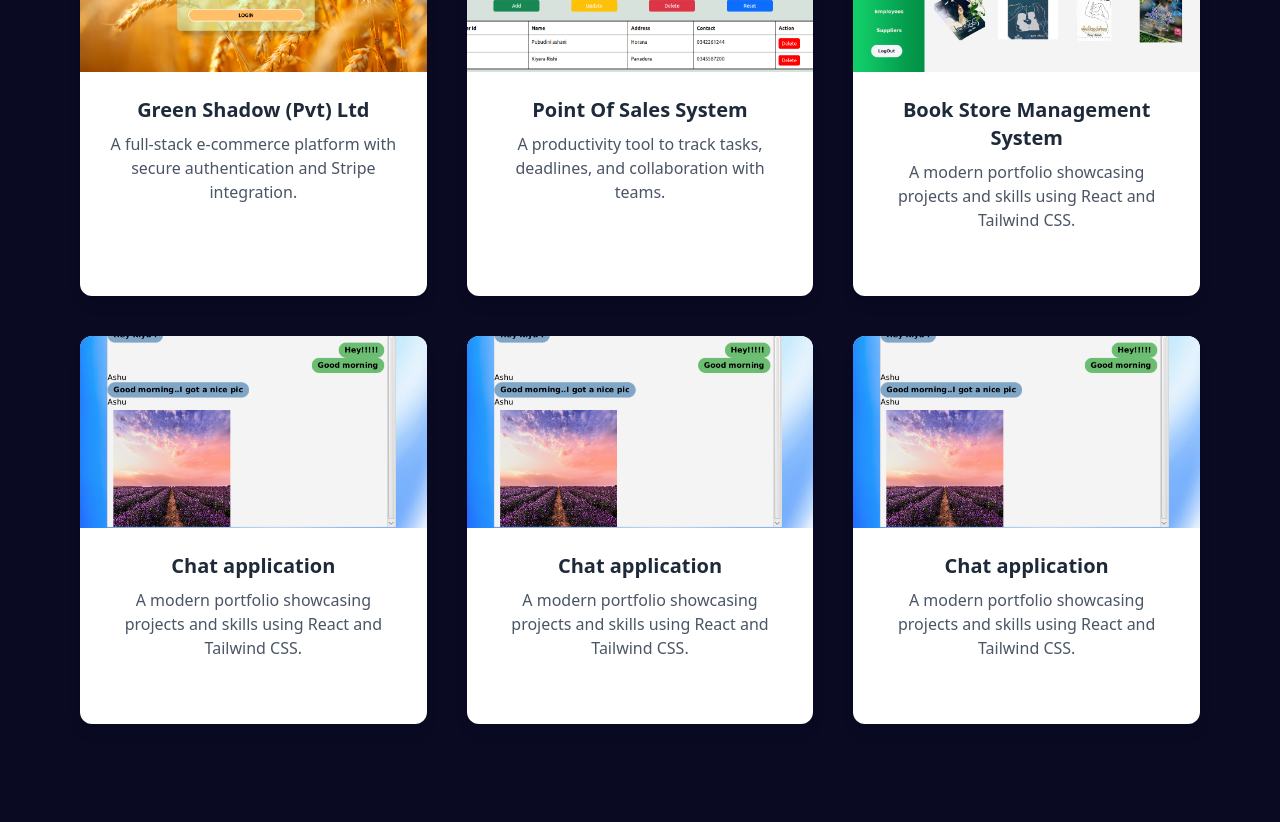
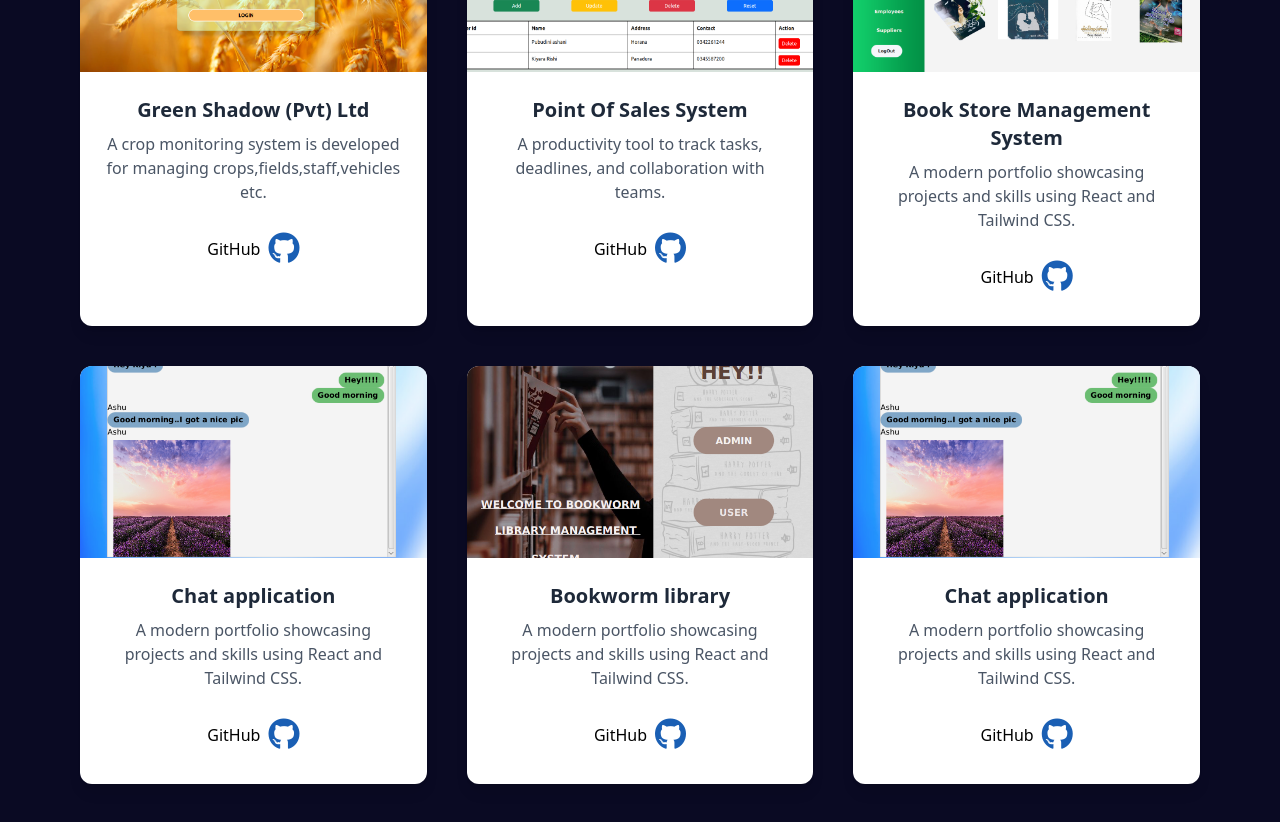
Before and after one commit to pubudiniashani/react-portfolio, a React (Vite) app: page / in a window 1280 px wide. Shown: the part 880-1702 px from the top of the page. Built offline with nearby package versions, Linux system fonts and the light colour scheme.

Commit message:
update projects

```diff
--- a/index.html
+++ b/index.html
@@ -3,6 +3,11 @@
   <head>
     <meta charset="UTF-8" />
     <link rel="icon" type="image/png" href="/Logo.png" />
+    <link
+            rel="stylesheet"
+            href="https://cdnjs.cloudflare.com/ajax/libs/font-awesome/6.5.0/css/all.min.css"
+    />
+
     <meta name="viewport" content="width=device-width, initial-scale=1.0" />
     <title>Pubudini Ashani</title>
   </head>
--- a/src/components/Projects.tsx
+++ b/src/components/Projects.tsx
@@ -2,7 +2,7 @@ import image1 from "../assets/green shadow.png";
 import image2 from "../assets/pos.png";
 import image3 from "../assets/book store.png";
 import image4 from "../assets/chat app.png";
-import image5 from "../assets/chat app.png";
+import image5 from "../assets/bookworm library.png";
 import image6 from "../assets/chat app.png";
 
 
@@ -10,9 +10,10 @@ export const Projects = () => {
     const projects = [
         {
             title: "Green Shadow (Pvt) Ltd",
-            description: "A full-stack e-commerce platform with secure authentication and Stripe integration.",
+            description: "A crop monitoring system is developed for managing crops,fields,staff,vehicles etc.",
             image: image1, // Unique Image for Project 1
             link: "#",
+            github: "https://github.com/pubudiniashani/green-shadow-react",
         },
         {
             title: "Point Of Sales System",
@@ -33,7 +34,7 @@ export const Projects = () => {
             link: "#",
         },
         {
-            title: "Chat application",
+            title: "Bookworm library",
             description: "A modern portfolio showcasing projects and skills using React and Tailwind CSS.",
             image: image5, // Unique Image for Project 3
             link: "#",
@@ -57,15 +58,27 @@ export const Projects = () => {
                 {/* Projects Grid */}
                 <div className="grid md:grid-cols-2 lg:grid-cols-3 gap-10">
                     {projects.map((project, index) => (
-                        <div key={index} className="bg-white rounded-xl shadow-lg overflow-hidden transform hover:scale-105 transition duration-300">
-                            <img src={project.image} alt={project.title} className="w-full h-48 object-cover" />
+                        <div key={index}
+                             className="bg-white rounded-xl shadow-lg overflow-hidden transform hover:scale-105 transition duration-300">
+                            <img src={project.image} alt={project.title} className="w-full h-48 object-cover"/>
                             <div className="p-6">
                                 <h3 className="text-xl font-semibold text-gray-800">{project.title}</h3>
                                 <p className="text-gray-600 mt-2">{project.description}</p>
-                                <a href={project.link} className="mt-4 inline-block text-blue-500 hover:underline">
-                                    View Project →
+
+                            </div>
+                            <div className="flex justify-center items-center gap-2 mt-1 mb-8">
+                                <span className="font-medium">GitHub</span>
+                                <a
+                                    href={project.github}
+                                    target="_blank"
+                                    rel="noopener noreferrer"
+                                    className="hover:scale-110 transition"
+                                >
+                                    <i className="fa-brands fa-github"
+                                       style={{color: "#1a5fb4", fontSize: "2rem"}}></i>
                                 </a>
                             </div>
+
                         </div>
                     ))}
                 </div>
```
